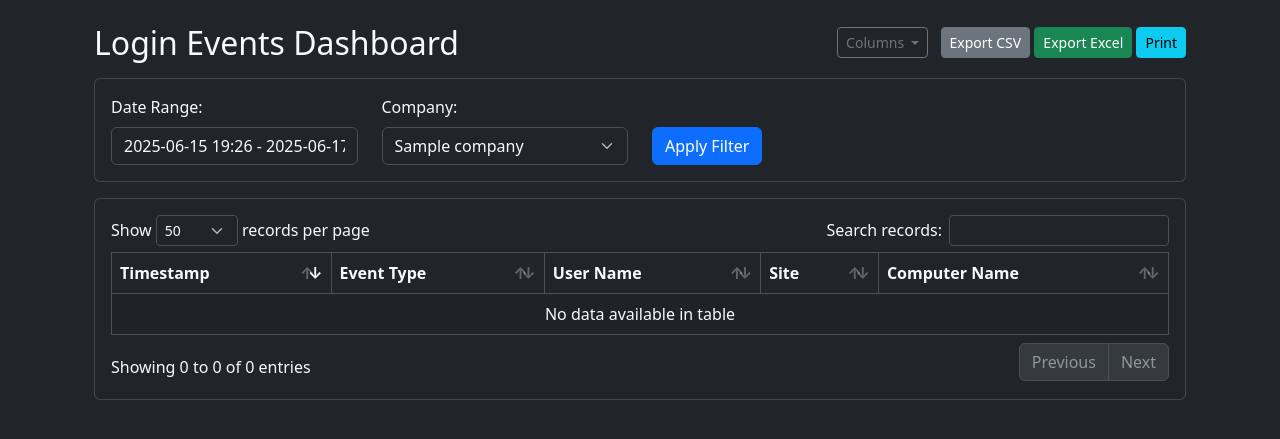
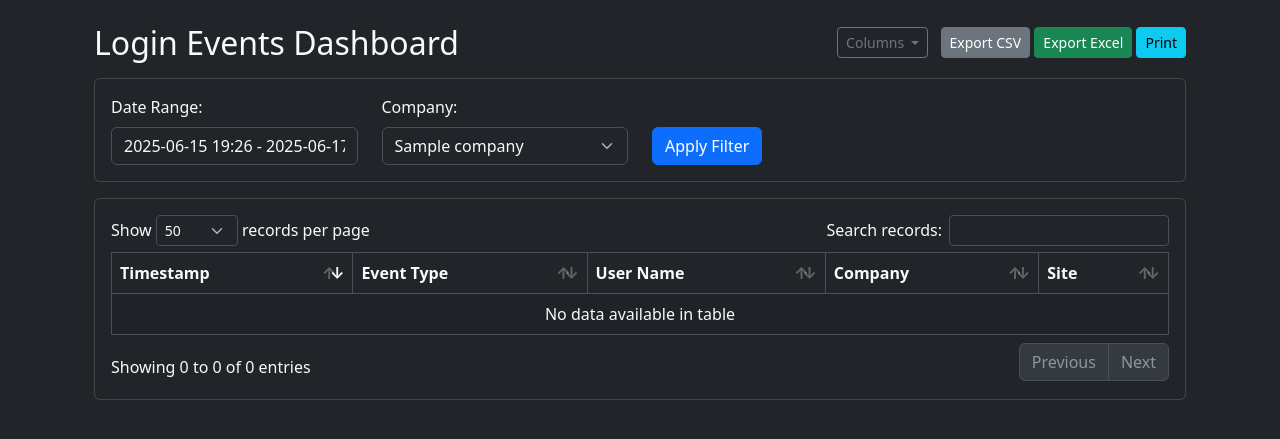
Before and after one commit to ghostersk/winauthmon-server, a Flask app: page /dashboard?company_id=1 in a window 1280 px wide. Shown: the part 58-497 px from the top of the page. Run offline with Flask 3, Linux system fonts and the light colour scheme; a user stored in the database is signed in; data comes from the database, SQL or seed files in the repository; tables that the repository leaves empty hold one stand-in row (values such as "Sample post"); data that the repository does not hold is empty; parts of the project's set-up code (start-up, migrations or seed data) failed here and were passed over; some libraries are stand-ins or nearby versions.

Commit message:
fix dashboard table layout

```diff
--- a/app.py
+++ b/app.py
@@ -330,9 +330,8 @@ def init_app():
                 settings.log_level = 'WARNING'
                 db.session.add(settings)
 
-        # Create default admin if not exists
-        admin = User.query.filter_by(email='superadmin@example.com').first()
-        if not admin:
+        # Create default admin only if no users exist in the database
+        if User.query.first() is None:
             hashed_password = bcrypt.generate_password_hash('adminsuper').decode('utf-8')
             admin = User(
                 username='superadmin',
@@ -347,12 +346,11 @@ def init_app():
             # Create initial API key for admin
             api_key = ApiKey(
                 key=ApiKey.generate_key(),
-                description="Initial Admin API Key",
-                user_id=admin.id
+                description="Initial Admin API Key"
             )
             db.session.add(api_key)
-
-        db.session.commit()
+            db.session.commit()
+            logger.info("Created initial admin account and API key")
 
 # Initialize the application
 init_app()
--- a/frontend/routes.py
+++ b/frontend/routes.py
@@ -1,6 +1,6 @@
 from flask import Blueprint, render_template, request, redirect, url_for, flash, current_app
 from flask_login import login_required, current_user
-from auth.models import User, Company, UserCompany
+from auth.models import User, Company, UserCompany, ApiKey
 from api.models import Log
 from extensions import db
 from datetime import datetime, timedelta
@@ -73,14 +73,21 @@ def dashboard():
             end_date = datetime.now(app_tz) + timedelta(hours=1)  # Include 1 hour in the future
             start_date = end_date - timedelta(hours=49)  # Look back 48 hours from future end time
 
-        # Get company filter if provided
+        # Get companies for the dropdown filter based on user role, ordered by name
+        if current_user.is_global_admin():
+            # GlobalAdmin can see all companies
+            companies = Company.query.order_by(Company.name).all()
+        else:
+            # Get user's companies, ordered by name
+            user_company_ids = [uc.company_id for uc in current_user.companies]
+            companies = Company.query.filter(Company.id.in_(user_company_ids)).order_by(Company.name).all()
+
+        # Get company filter if provided, otherwise use first available company
         company_id = request.args.get('company_id', type=int)
-
-        # Build base query with date range filter and eagerly load relationships
-        from auth.models import ApiKey, Company
+        if not company_id and companies:
+            company_id = companies[0].id  # Default to first company
 
         # Convert timezone-aware dates to naive for comparison with database timestamps
-        # since the log timestamps are stored as naive datetime objects
         start_date_naive = start_date.replace(tzinfo=None)
         end_date_naive = end_date.replace(tzinfo=None)
 
@@ -90,38 +97,21 @@ def dashboard():
             db.joinedload(Log.company)
         ).filter(Log.timestamp.between(start_date_naive, end_date_naive))
 
-        # Apply company-specific filtering based on user role
+        # Apply company-specific filtering
         if current_user.is_global_admin():
-            # GlobalAdmin should be allowed to see all records, no matter what company/site
+            # GlobalAdmin with specific company selected
             if company_id:
                 query = query.filter(Log.company_id == company_id)
-            # If no company_id specified, show all logs (no additional filtering)
         else:
-            # CompanyAdmin and User should see only company log events and API Keys (sites)
-            # for companies they are member of
+            # Regular users always need company filtering
             user_company_ids = [uc.company_id for uc in current_user.companies]
-
-            if not user_company_ids:
-                # If user has no company associations, show no logs
-                query = query.filter(Log.id == -1)  # Impossible condition = no results
+            if company_id and company_id in user_company_ids:
+                query = query.filter(Log.company_id == company_id)
             else:
-                if company_id and company_id in user_company_ids:
-                    # Filter by the specific company if requested and user has access
-                    query = query.filter(Log.company_id == company_id)
-                else:
-                    # Show logs from all companies the user has access to
-                    query = query.filter(Log.company_id.in_(user_company_ids))
+                query = query.filter(Log.company_id.in_(user_company_ids))
 
         # Get the logs ordered by timestamp (newest first)
         logs = query.order_by(Log.timestamp.desc()).all()
-
-        # Get companies for the dropdown filter based on user role
-        if current_user.is_global_admin():
-            # GlobalAdmin can see all companies
-            companies = Company.query.all()
-        else:
-            # CompanyAdmin and User should see only companies they are member of
-            companies = current_user.get_companies()
 
         return render_template('frontend/dashboard.html',
                               title='Dashboard',
--- a/requirements.txt
+++ b/requirements.txt
@@ -13,7 +13,8 @@ pillow
 Flask-Migrate
 
 # serving the application
-waitress  # Production WSGI server for Windows (better than Gunicorn for Windows)
+#waitress  # Production WSGI server for Windows (better than Gunicorn for Windows)
+redis
 gunicorn  # Production WSGI server (Linux/Unix only - won't work on Windows)
 #psutil  # System monitoring for health checks
 #click  # CLI tools (for database backups)
--- a/templates/frontend/dashboard.html
+++ b/templates/frontend/dashboard.html
@@ -181,11 +181,9 @@
                             <input type="text" id="daterange" name="daterange" class="form-control"
                                    value="{{ start_date.strftime('%Y-%m-%d %H:%M') if start_date else '' }} - {{ end_date.strftime('%Y-%m-%d %H:%M') if end_date else '' }}"/>
                         </div>
-                        {% if companies %}
                         <div class="col-md-3">
                             <label for="company_id" class="form-label">Company:</label>
-                            <select class="form-select" id="company_id" name="company_id">
-                                <option value="">All Companies</option>
+                            <select class="form-select" id="company_id" name="company_id" required>
                                 {% for company in companies %}
                                 <option value="{{ company.id }}" {% if selected_company_id == company.id %}selected{% endif %}>
                                     {{ company.name }}
@@ -193,7 +191,6 @@
                                 {% endfor %}
                             </select>
                         </div>
-                        {% endif %}
                         <div class="col-md-2">
                             <button type="submit" class="btn btn-primary">Apply Filter</button>
                         </div>
@@ -210,9 +207,7 @@
                             <th>Timestamp</th>
                             <th>Event Type</th>
                             <th>User Name</th>
-                            {% if current_user.is_global_admin() and not selected_company_id %}
-                                <th>Company</th>
-                            {% endif %}
+                            <th>Company</th>
                             <th>Site</th>
                             <th>Computer Name</th>
                             <th>Local IP</th>
@@ -227,9 +222,7 @@
                             </td>
                             <td>{{ log.event_type }}</td>
                             <td>{{ log.user_name }}</td>
-                            {% if current_user.is_global_admin() and not selected_company_id %}
-                                <td>{{ log.company.name if log.company else '' }}</td>
-                            {% endif %}
+                            <td>{{ log.company.name if log.company else '' }}</td>
                             <td>{{ log.api_key.description if log.api_key else '' }}</td>
                             <td>{{ log.computer_name }}</td>
                             <td>{{ log.local_ip or '' }}</td>
@@ -317,9 +310,14 @@
                      '<"row"<"col-sm-12 col-md-5"i><"col-sm-12 col-md-7"p>>',
                 columnDefs: [
                     {
-                        targets: [5, 6, 7], // Computer Name, Local IP, and Public IP columns are now at indices 5, 6, and 7
+                        targets: [5, 6, 7], // Computer Name, Local IP, and Public IP columns
                         visible: false, // Hide by default
                         searchable: true // Still allow searching in these columns
+                    },
+                    {
+                        targets: [3], // Company column
+                        visible: {% if current_user.is_global_admin() %}true{% else %}false{% endif %},
+                        searchable: {% if current_user.is_global_admin() %}true{% else %}false{% endif %}
                     }
                 ],
                 buttons: [
@@ -364,11 +362,7 @@
             });
 
             // Column names for the visibility controls
-            var columnNames = ['Timestamp', 'Event Type', 'User Name'];
-            {% if current_user.is_global_admin() and not selected_company_id %}
-            columnNames.push('Company');
-            {% endif %}
-            columnNames.push('Site', 'Computer Name', 'Local IP', 'Public IP');
+            var columnNames = ['Timestamp', 'Event Type', 'User Name', 'Company', 'Site', 'Computer Name', 'Local IP', 'Public IP'];
 
             // Load saved column visibility from localStorage
             function loadColumnVisibility() {
--- a/utils/config_manager.py
+++ b/utils/config_manager.py
@@ -129,7 +129,7 @@ class ConfigManager:
 
             'logging': {
                 'DB_LOGGING_ENABLED': 'true',
-                'DB_LOGGING_FILTERED_LOGGERS': 'watchfiles.main,watchfiles.watcher,watchdog,uvicorn.access,__mp_main__,__main__,app',
+                'DB_LOGGING_FILTERED_LOGGERS': 'watchfiles.main,watchfiles.watcher,watchdog,uvicorn.access,__mp_main__,__main__,app,werkzeug',
                 'DB_LOGGING_FILTERED_PATTERNS': 'database.db,instance/,file changed,reloading',
                 'FILTER_FILE_WATCHER_LOGS': 'true',
                 'DB_LOGGING_DEDUPE_INTERVAL': '1',
```
